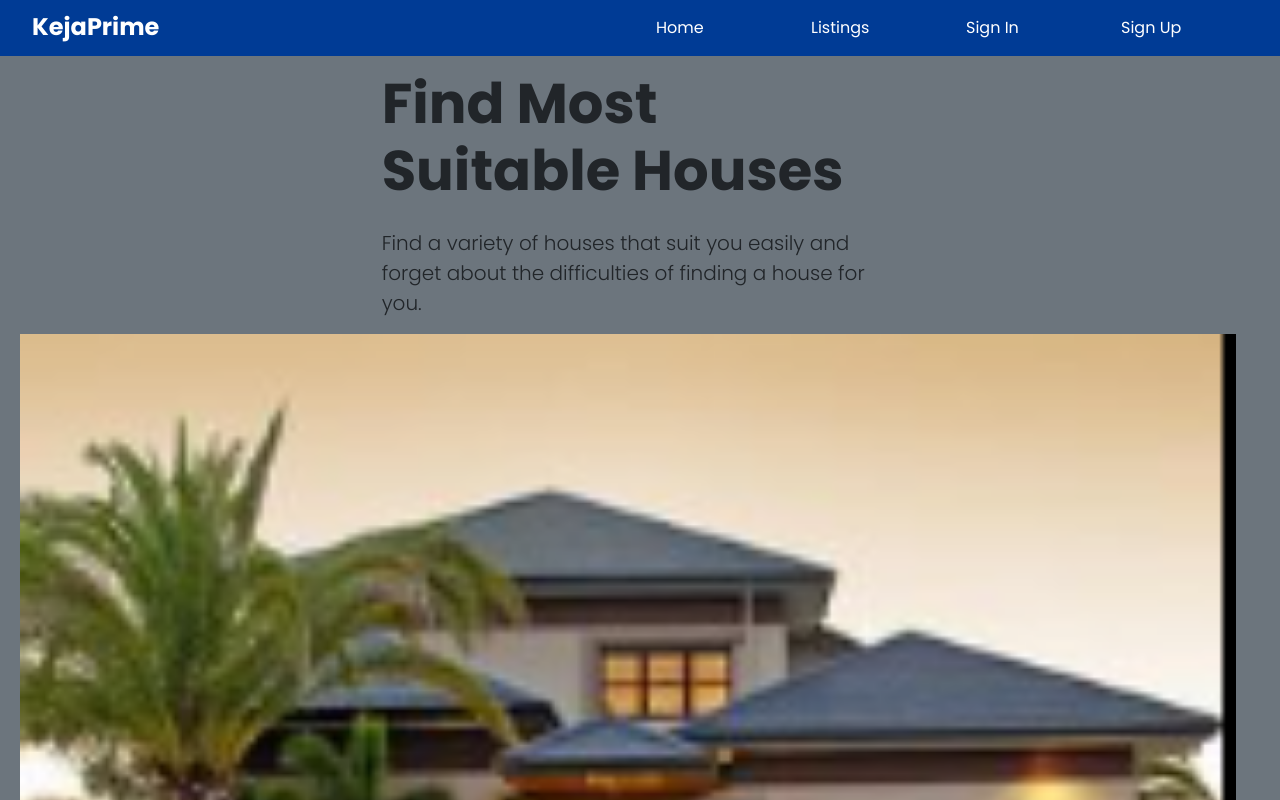
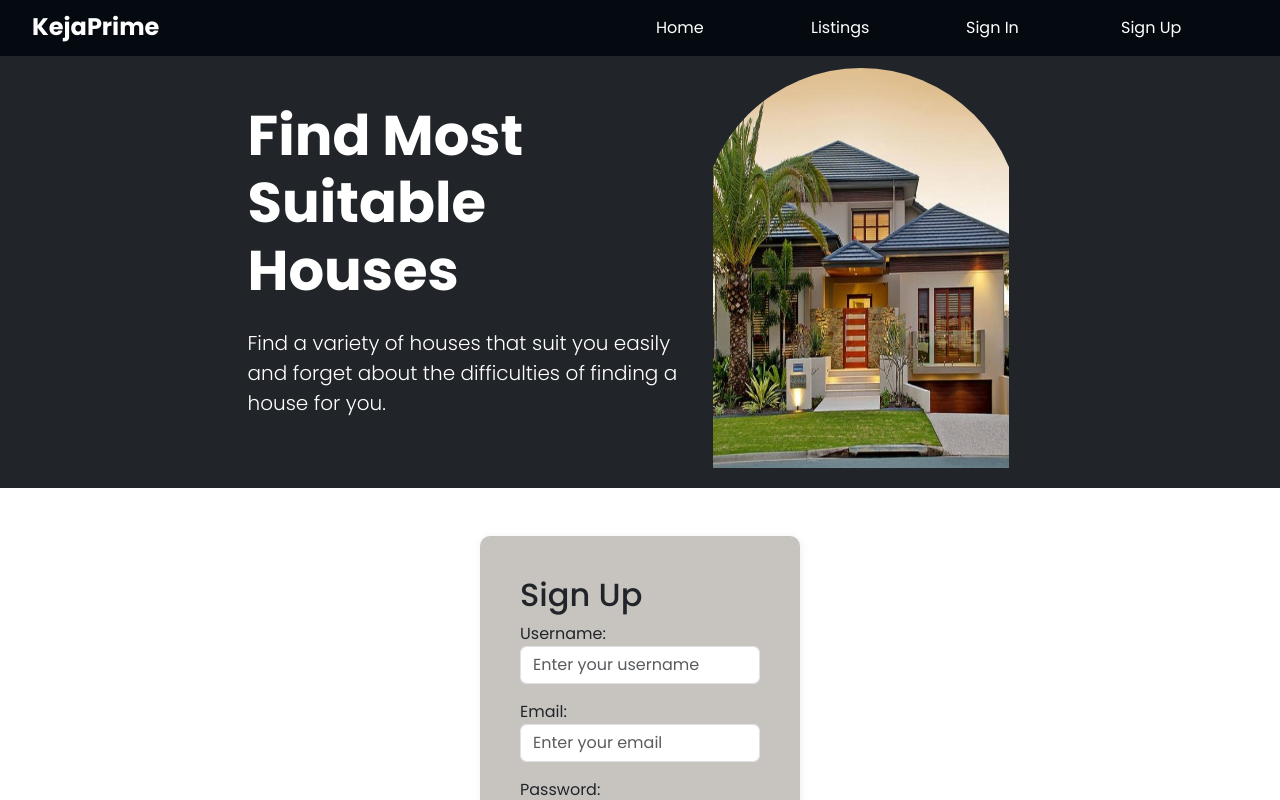
Before and after one commit to Pascal7601/kejaPrime, a React (Vite) app in the folder frontend/: page /sign-up in a window 1280 px wide. Shown: the top 800 px of the page. Built offline with nearby package versions, Linux system fonts and the light colour scheme.

Commit message:
herosection

```diff
--- a/frontend/src/components/HeroSection.jsx
+++ b/frontend/src/components/HeroSection.jsx
@@ -4,16 +4,22 @@ import heroImg from '../assets/hero-image.png';
 
 const HeroSection = () => {
   return (
-	<section className='hero-section bg-secondary'>
-		<div className='row justify-content-center align-items-center hero-content'>
-			<div className='col-md-5 text-center text-md-start'>
-				<h1 className='display-4 fw-bold hero-title'> Find Most Suitable Houses</h1>
-				<p className='lead mt-4 hero-description'>
-				Find a variety of houses that suit you easily and forget about the difficulties of finding a house for you.
-				</p>
-			</div>
-			<div className='hero-image'>
-				<img src={heroImg} alt="House" />
+	<section className='hero-section bg-dark mt-5'>
+		<div className='container-lg'>
+			<div className='row justify-content-center align-items-center hero-content'>
+				<div className='col-md-5 text-center text-md-start'>
+					<div className='hero-title'>
+						<h1 className='display-4 text-white fw-bold hero-title'> Find Most <br /> 	Suitable Houses</h1>
+					</div>
+					<div className='hero-description'>
+						<p className='lead mt-4 text-white'>
+						Find a variety of houses that suit you easily and forget about the difficulties of finding a house for you.
+						</p>
+					</div>
+				</div>
+				<div className='col-md-5 text-center hero-image d-none d-md-block img-container'>
+					<img className='img-fluid' src={heroImg} alt="House" />
+				</div>
 			</div>
 		</div>
 	</section>
--- a/frontend/src/styles/HeroSection.css
+++ b/frontend/src/styles/HeroSection.css
@@ -1,5 +1,12 @@
-.hero-section {
-	margin-top: 50px;
-	padding: 20px;
+.img-container{
+	width: 20rem;
+	height:25rem;
+	overflow: hidden;
+	border-radius: 15rem 15rem 0 0;
+	margin-top: 20px;
+	margin-bottom: 20px;
+}
+.img-container>img{
 	width: 100%;
+	height: 100%;
 }
--- a/frontend/src/styles/Navbar.css
+++ b/frontend/src/styles/Navbar.css
@@ -36,7 +36,7 @@ nav ul {
 	color: #ffff;
 }
 .custom-navbar {
-	background-color: #003b95;
+	background-color: #050a11;
   }
 
   .custom-navbar .navbar-nav .nav-link {
```
Also changed, not shown: frontend/src/assets/hero-image.png.
